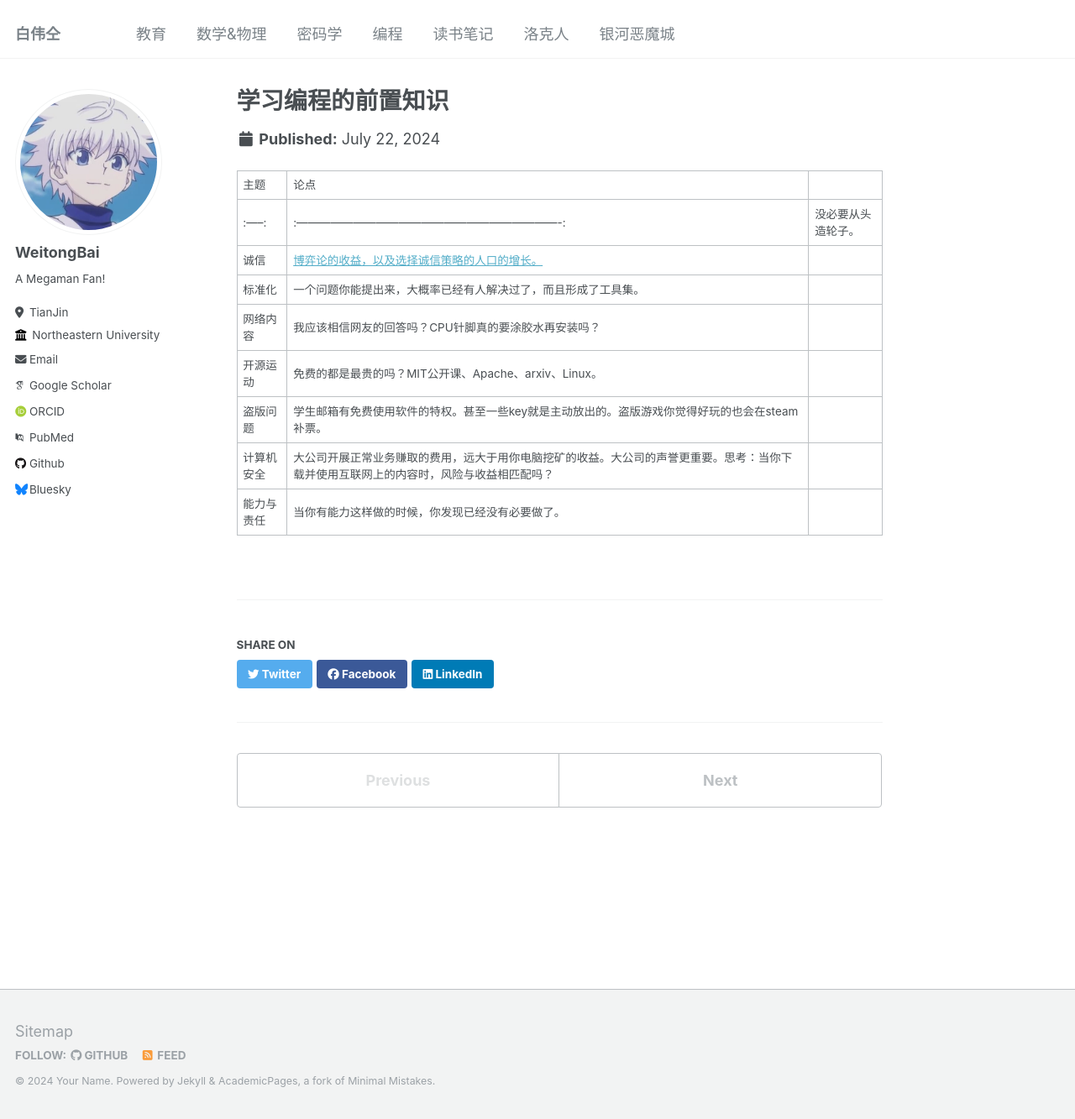
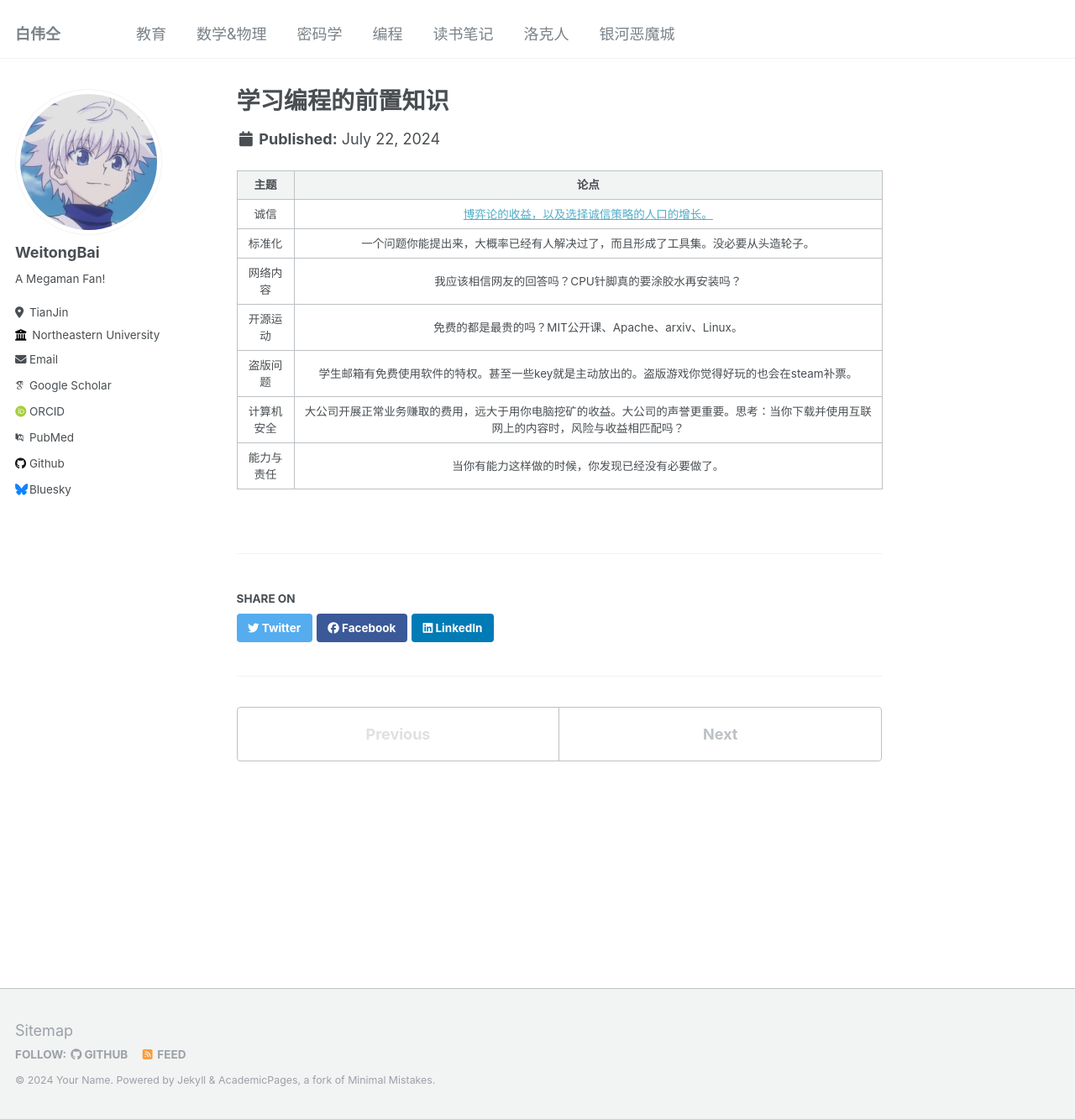
Before and after one commit to python-jiang/python-jiang.github.io, a Jekyll site: the page built from _portfolio/portfolio-0.md, in a window 1280 px wide and 1333 px high. Shown: the whole window at 84% size. Built offline with Jekyll 4.4.1, drawn with Linux system fonts in a browser that asks for light colours; some web fonts are replaced.

Commit message:
诚信、标准化、开源运动

```diff
--- a/_portfolio/portfolio-0.md
+++ b/_portfolio/portfolio-0.md
@@ -5,11 +5,11 @@ collection: portfolio
 ---
 
 |  主题   |                                   论点                                   |
-|:-----:|:----------------------------------------------------------------------:|没必要从头造轮子。
+|:-----:|:----------------------------------------------------------------------:|
 |  诚信   | [博弈论的收益，以及选择诚信策略的人口的增长。](https://www.bilibili.com/video/BV19T4m1U7qX/) |
-|  标准化  |                    一个问题你能提出来，大概率已经有人解决过了，而且形成了工具集。                     |
+|  标准化  |                    一个问题你能提出来，大概率已经有人解决过了，而且形成了工具集。没必要从头造轮子。                     |
 | 网络内容  |                      我应该相信网友的回答吗？CPU针脚真的要涂胶水再安装吗？                      |
 | 开源运动  |                  免费的都是最贵的吗？MIT公开课、Apache、arxiv、Linux。                  |
 | 盗版问题  |          学生邮箱有免费使用软件的特权。甚至一些key就是主动放出的。盗版游戏你觉得好玩的也会在steam补票。           |
-| 计算机安全 |  大公司开展正常业务赚取的费用，远大于用你电脑挖矿的收益。大公司的声誉更重要。思考：当你下载并使用互联网上的内容时，风险与收益相匹配吗？   |
+| 计算机安全 | 大公司开展正常业务赚取的费用，远大于用你电脑挖矿的收益。大公司的声誉更重要。思考：当你下载并使用互联网上的内容时，风险与收益相匹配吗？|
 | 能力与责任 |                        当你有能力这样做的时候，你发现已经没有必要做了。                        |
```
